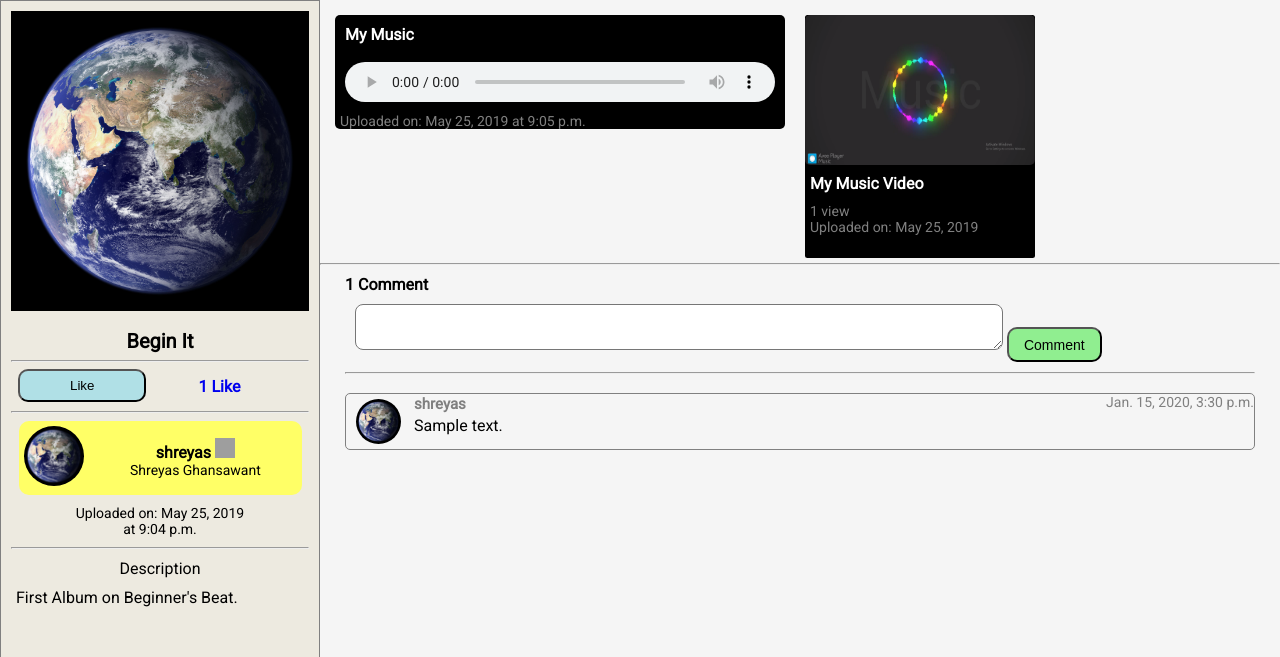
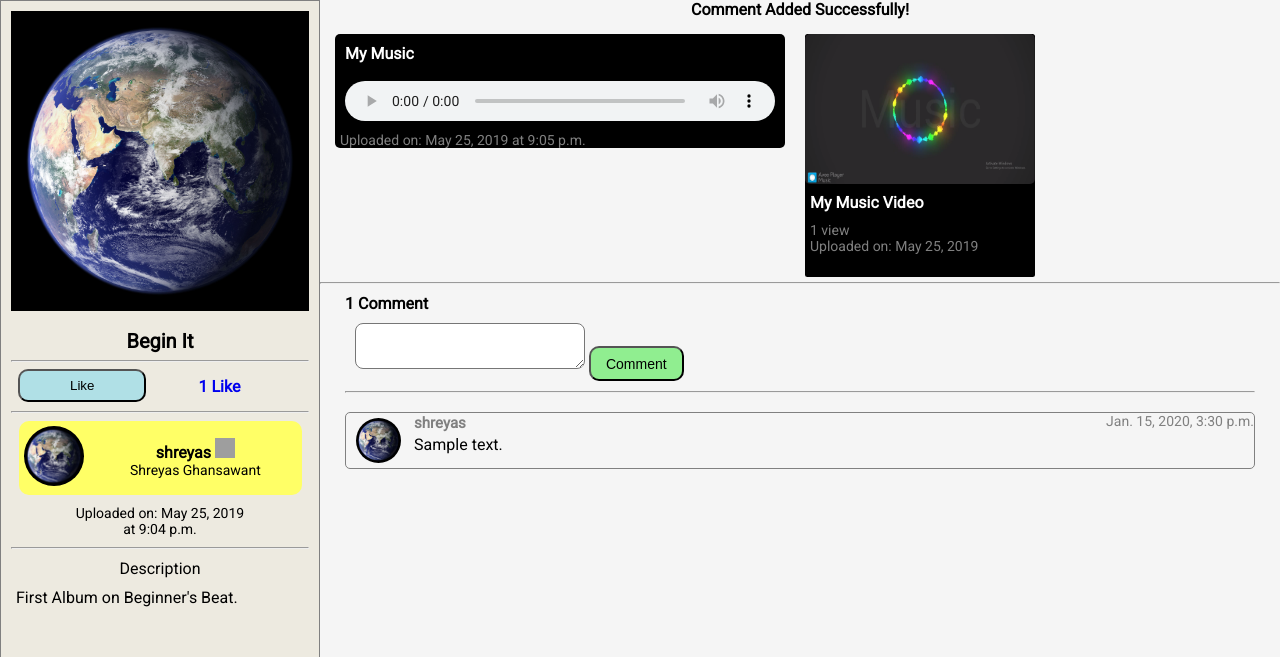
Before and after one commit to shreyasghansawant/Beginners-Beat, a Django app: a page that uses beat/templates/beat/detail.html in a window 1280 px wide. Shown: the part 52-709 px from the top of the page. Run offline with Django 3.2, Linux system fonts and the light colour scheme; data comes from the database, SQL or seed files in the repository; tables that the repository leaves empty hold one stand-in row (values such as "Sample post"); grey boxes are pictures that could not be loaded.

Commit message:
Update detail.html

```diff
--- a/beat/templates/beat/detail.html
+++ b/beat/templates/beat/detail.html
@@ -43,6 +43,18 @@
   </div>
 
   <div class="main-body-2">
+    {% if messages %}
+      {% for message in messages %}
+        <div class="messageit-s">
+          <center>
+          <strong>{{ message }}</strong>
+        </div>
+      {% endfor %}
+    {% endif %}
+    <div class="messageit-s">
+          <center>
+          <strong>Comment Added Successfully!</strong>
+        </div>
     <div class="music-video">
       <div class="music">
         {% for music in musics %}
@@ -81,8 +93,7 @@
           <img src="{{ user.profile.dp.url }}" id="my-img-for-c" oncontextmenu="return false;">
         {% endif %}
         <!--<input type="text" name="comment_album" size="60" style="font-size:16pt;" id="comment-text-area">-->
-        <textarea name="comment_album" rows="2" cols="60" id="comment-text-area" style="font-size:13pt;"></textarea>
-        <textarea name="comment_album" rows="2" cols="37.5" id="comment-text-area-pro" style="font-size:13pt;"></textarea>
+        <textarea name="comment_album" rows="2" id="comment-text-area" style="font-size:13pt;"></textarea>
         <button type="submit" id="comment-btn">Comment</button>
         <br class="br-c">
         <br class="br-c">
```
